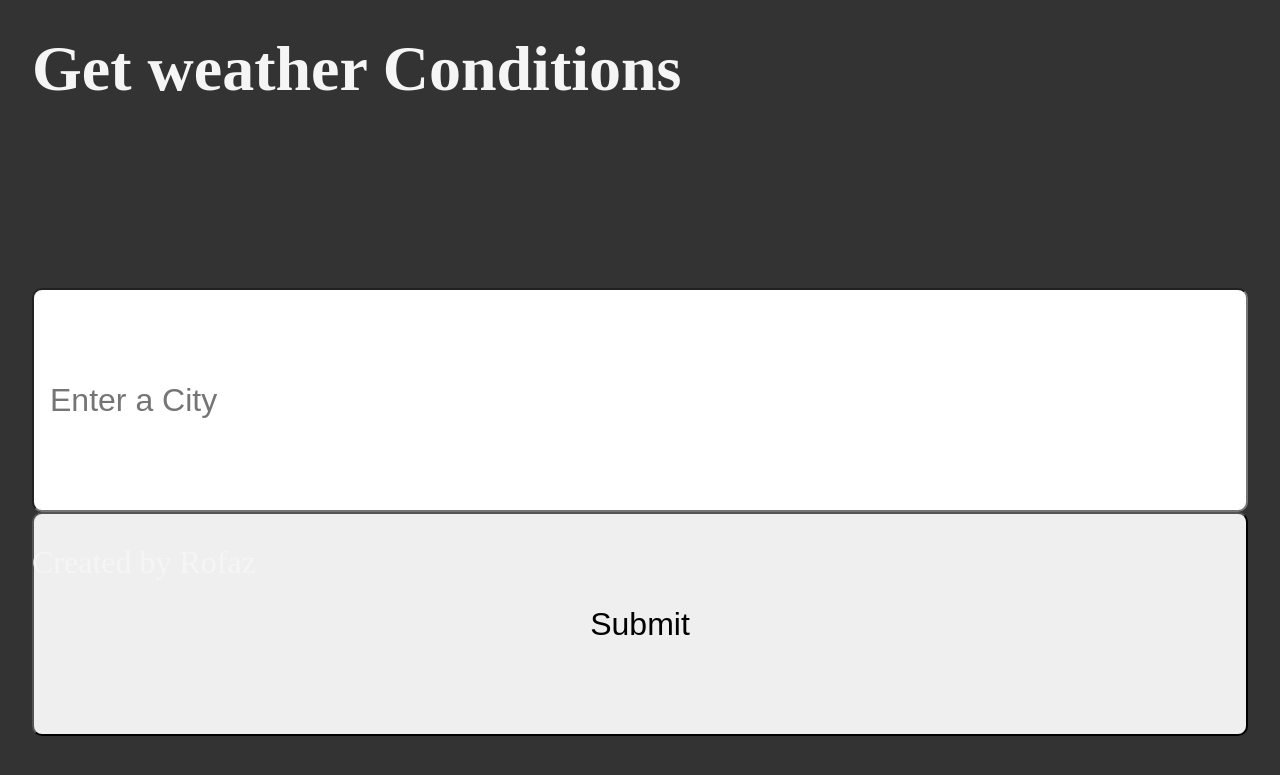
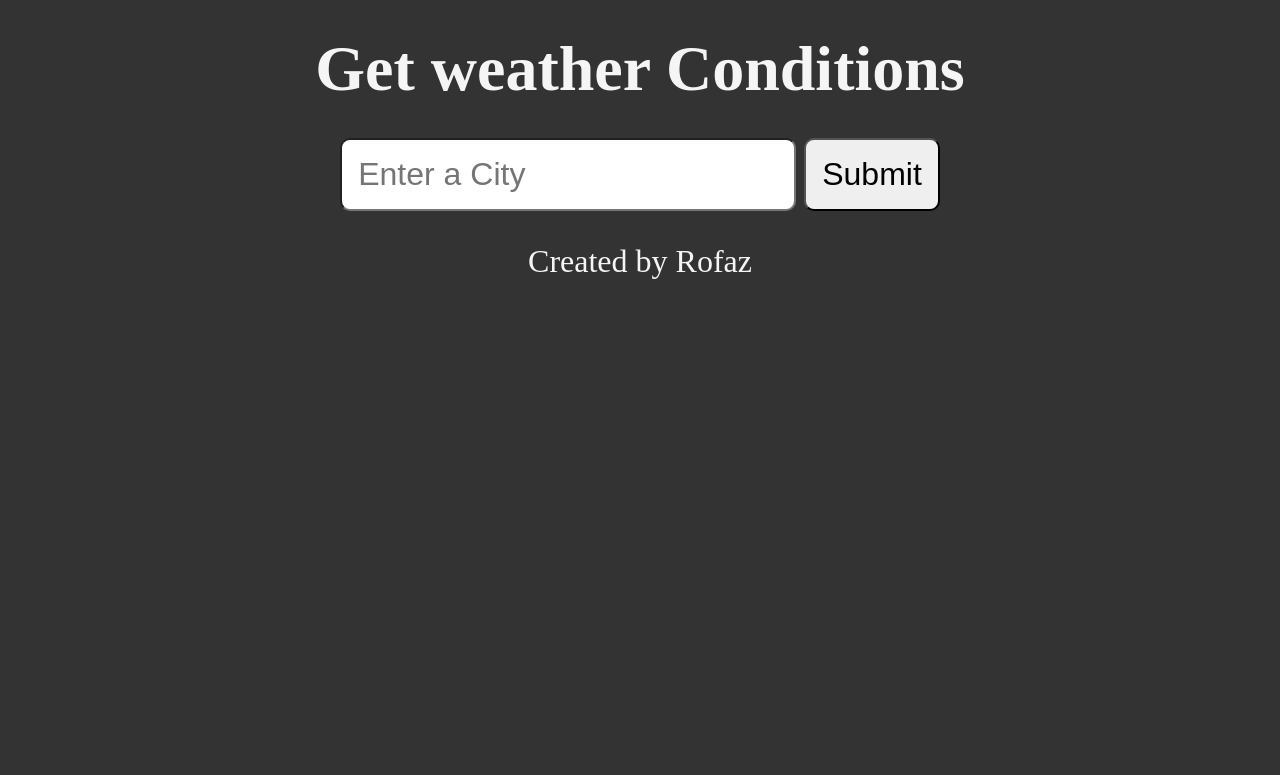
Before and after one commit to rofazhasan/weather, a Flask app: page / in a window 1280 px wide. Shown: the top 775 px of the page. Run offline with Flask 3, Linux system fonts and the light colour scheme.

Commit message:
Update style.css

```diff
--- a/static/styles/style.css
+++ b/static/styles/style.css
@@ -2,8 +2,7 @@
     margin: 0;
     padding: 0;
     box-sizing: border-box;
-    width:100%;
-    height:100%;
+
 }
 
 body {
@@ -16,6 +15,8 @@ body {
     align-items: center;
     gap: 2rem;
     font-size: 2rem;
+    height:100%;
+    width:100%
 }
 
 input, button {
```
